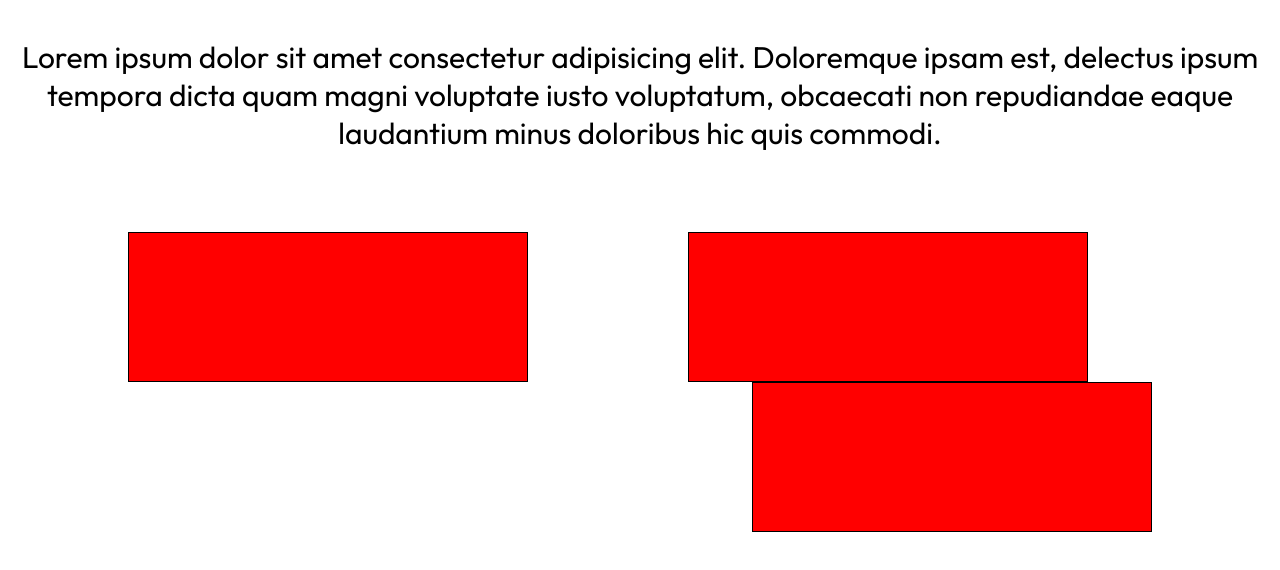
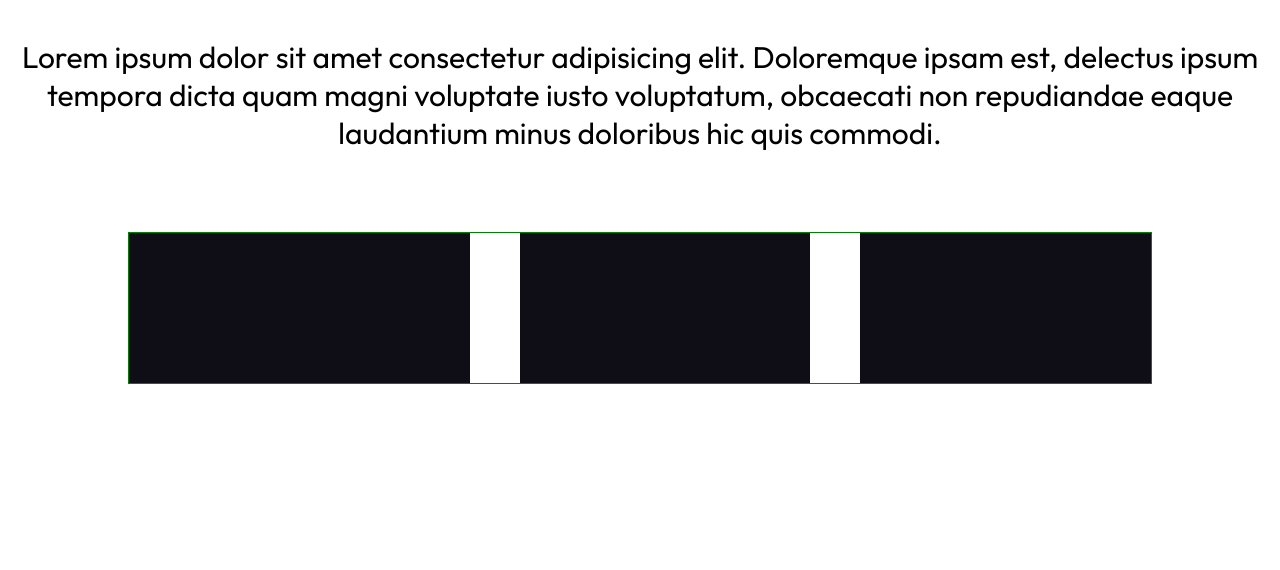
Before and after one commit to giacomofigus/html-css-float-cards, a plain HTML site: page index.html in a window 1280 px wide. Shown: the part 92-662 px from the top of the page. Drawn offline with Linux system fonts and the light colour scheme.

Commit message:
prima-fila-layout-cards-correzione

```diff
--- a/style.css
+++ b/style.css
@@ -27,31 +27,33 @@ header p{
 .card-container{
     margin: 5em auto;
     width: 80%;
+    border: 1px solid green;
 }
 
 .card-left{
-    width: 400px;
+    width: calc(100% / 3 );
     height: 150px;
-    background-color: red;
-    border:1px black solid;
     float: left;
-    margin-right: 10em;
+    margin-right: 50px;
+
+    background-color: #0F0E17;
 }
 
 .card-center{
-    width: 400px;
+    width: calc(100% / 3 - 50px);
     height: 150px;
-    background-color: red;
-    border:1px black solid;
+    margin-right: 50px;
     float: left;
+
+    background-color: #0F0E17;
 }
 
 .card-right{
-    width: 400px;
+    width: calc(100% / 3 - 50px);
     height: 150px;
-    background-color: red;
-    border:1px black solid;
     float: right;
+
+    background-color: #0F0E17;
 }
 
 .clearfix::after{
```
